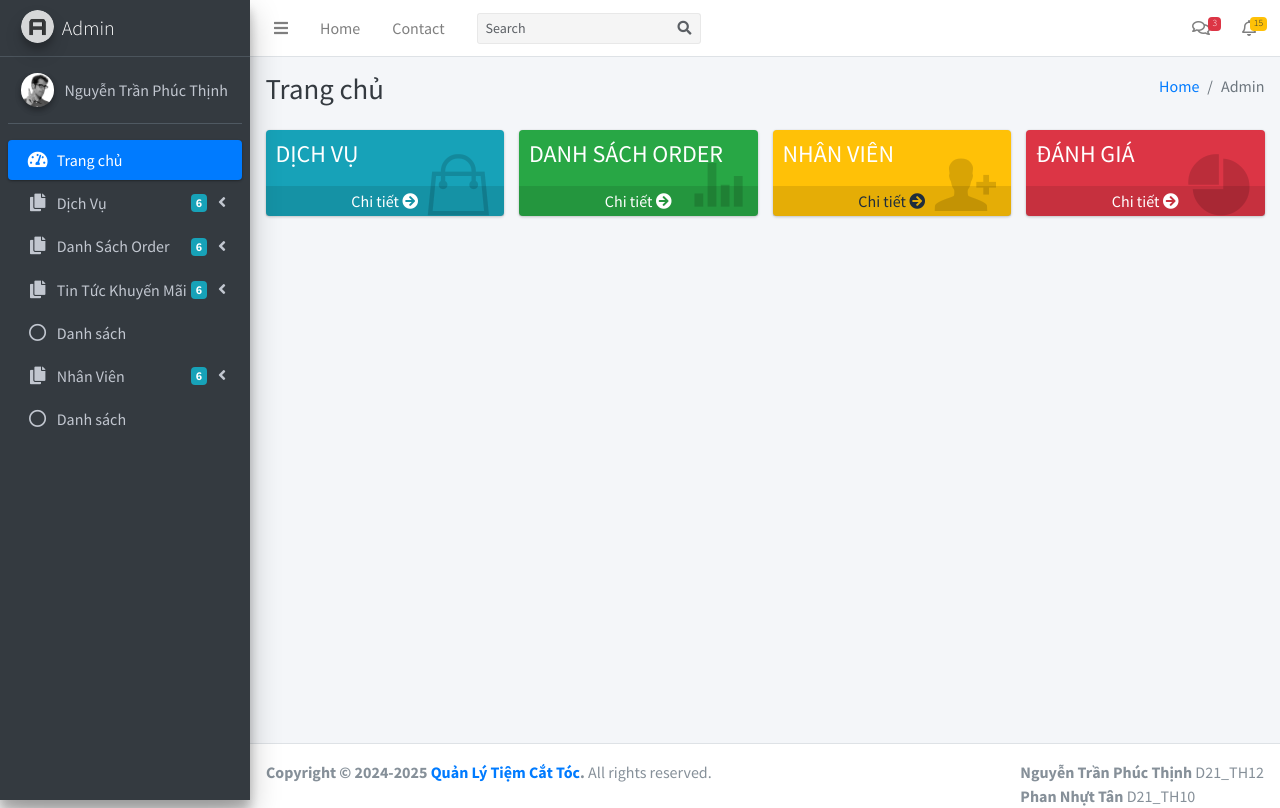
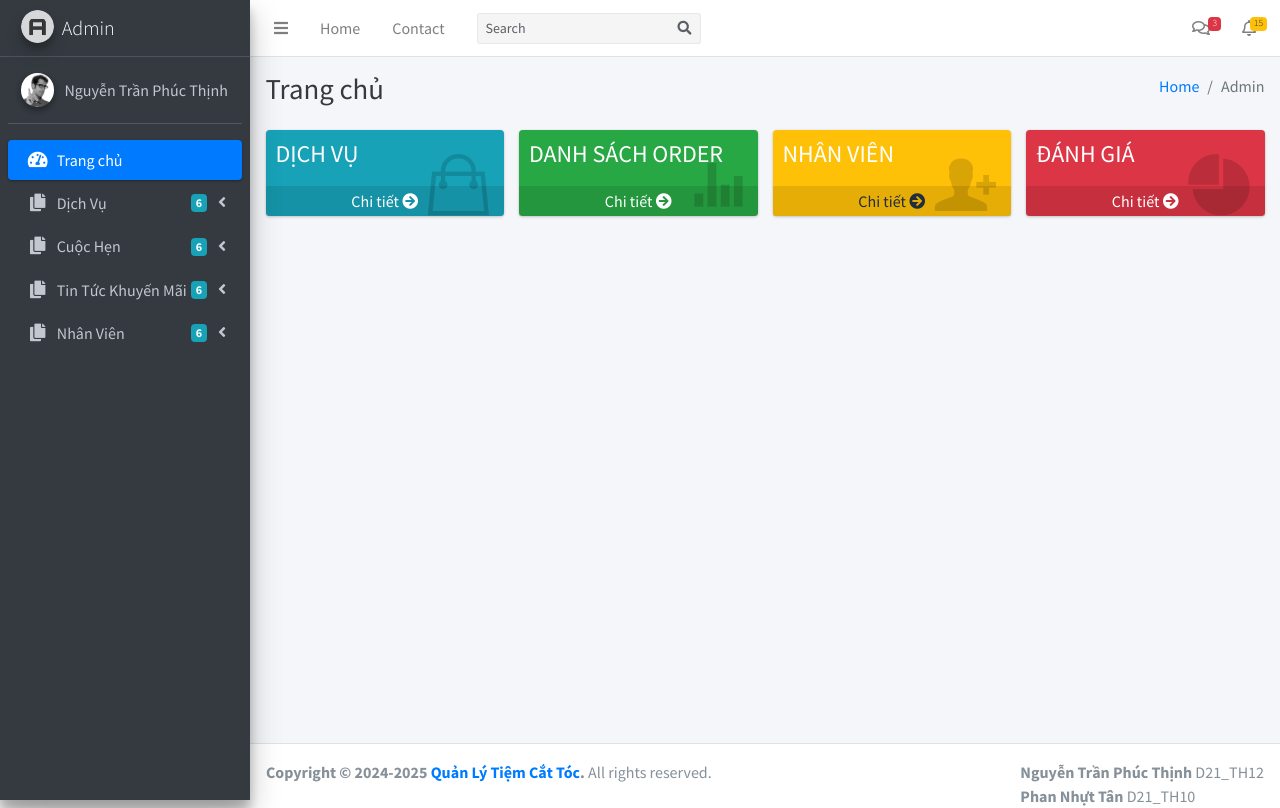
Before and after one commit to Nhut-Tan/bookingHairSalon, a PHP site: page /View/admin/index.php in a window 1280 px wide. Run offline with PHP 8.4, Linux system fonts and the light colour scheme; some libraries are stand-ins or nearby versions.

Commit message:
cập nhật lại 1 tí giao diện admin bỏ các nút thêm sửa xóa dư thừa!!!

```diff
--- a/View/admin/layouts/header.php
+++ b/View/admin/layouts/header.php
@@ -174,7 +174,7 @@
                         <!-- Add icons to the links using the .nav-icon class
            with font-awesome or any other icon font library -->
                         <li class="nav-item has-treeview">
-                            <a href="index.php" class="nav-link active">
+                            <a href="../../index.php" class="nav-link active">
                                 <i class="nav-icon fas fa-tachometer-alt"></i>
                                 <p>
                                     Trang chủ
@@ -190,59 +190,19 @@
                                     <span class="badge badge-info right">6</span>
                                 </p>
                             </a>
-                            <ul class="nav nav-treeview">
-                                <li class="nav-item">
-                                    <a href="#" class="nav-link">
-                                        <i class="far fa-circle nav-icon"></i>
-                                        <p>Thêm</p>
-                                    </a>
-                                </li>
-                                <li class="nav-item">
-                                    <a href="#" class="nav-link">
-                                        <i class="far fa-circle nav-icon"></i>
-                                        <p>Xóa</p>
-                                    </a>
-                                </li>
-                                <li class="nav-item">
-                                    <a href="#" class="nav-link">
-                                        <i class="far fa-circle nav-icon"></i>
-                                        <p>Sửa</p>
-                                    </a>
-                                </li>
-                            </ul>
                         </li>
                         <li class="nav-item has-treeview">
                             <a href="#" class="nav-link">
                                 <i class="nav-icon fas fa-copy"></i>
                                 <p>
-                                   Danh Sách Order
+                                    Cuộc Hẹn
                                     <i class="fas fa-angle-left right"></i>
                                     <span class="badge badge-info right">6</span>
                                 </p>
                             </a>
-                            <ul class="nav nav-treeview">
-                                <li class="nav-item">
-                                    <a href="#" class="nav-link">
-                                        <i class="far fa-circle nav-icon"></i>
-                                        <p>Thêm</p>
-                                    </a>
-                                </li>
-                                <li class="nav-item">
-                                    <a href="#" class="nav-link">
-                                        <i class="far fa-circle nav-icon"></i>
-                                        <p>Xóa</p>
-                                    </a>
-                                </li>
-                                <li class="nav-item">
-                                    <a href="#" class="nav-link">
-                                        <i class="far fa-circle nav-icon"></i>
-                                        <p>Sửa</p>
-                                    </a>
-                                </li>
-                            </ul>
                         </li>
                         <li class="nav-item has-treeview">
-                            <a href="#" class="nav-link">
+                            <a href="index.php?controller=danhsachtintuc" class="nav-link">
                                 <i class="nav-icon fas fa-copy"></i>
                                 <p>
                                     Tin Tức Khuyến Mãi
@@ -250,36 +210,9 @@
                                     <span class="badge badge-info right">6</span>
                                 </p>
                             </a>
-                             <li class="nav-item">
-                                <a href="index.php?controller=danhsachtintuc" class="nav-link">
-                                    <i class="far fa-circle nav-icon"></i>
-                                        <p>Danh sách</p>
-                                         </a>
-                                </li>
-
-                            <ul class="nav nav-treeview">
-                                <li class="nav-item">
-                                    <a href="#" class="nav-link">
-                                        <i class="far fa-circle nav-icon"></i>
-                                        <p>Thêm</p>
-                                    </a>
-                                </li>
-                                <li class="nav-item">
-                                    <a href="#" class="nav-link">
-                                        <i class="far fa-circle nav-icon"></i>
-                                        <p>Xóa </p>
-                                    </a>
-                                </li>
-                                <li class="nav-item">
-                                    <a href="#" class="nav-link">
-                                        <i class="far fa-circle nav-icon"></i>
-                                        <p>Sửa</p>
-                                    </a>
-                                </li>
-                            </ul>
                         </li>
                         <li class="nav-item has-treeview">
-                            <a href="#" class="nav-link">
+                            <a href="index.php?controller=danhsachnhanvien" class="nav-link">
                                 <i class="nav-icon fas fa-copy"></i>
                                 <p>
                                     Nhân Viên
@@ -287,33 +220,6 @@
                                     <span class="badge badge-info right">6</span>
                                 </p>
                             </a>
-                             <li class="nav-item">
-                                <a href="index.php?controller=danhsachnhanvien" class="nav-link">
-                                    <i class="far fa-circle nav-icon"></i>
-                                        <p>Danh sách</p>
-                                         </a>
-                                </li>
-
-                            <ul class="nav nav-treeview">
-                                <li class="nav-item">
-                                    <a href="#" class="nav-link">
-                                        <i class="far fa-circle nav-icon"></i>
-                                        <p>Thêm</p>
-                                    </a>
-                                </li>
-                                <li class="nav-item">
-                                    <a href="#" class="nav-link">
-                                        <i class="far fa-circle nav-icon"></i>
-                                        <p>Xóa </p>
-                                    </a>
-                                </li>
-                                <li class="nav-item">
-                                    <a href="#" class="nav-link">
-                                        <i class="far fa-circle nav-icon"></i>
-                                        <p>Sửa</p>
-                                    </a>
-                                </li>
-                            </ul>
                         </li>
 
 
```
